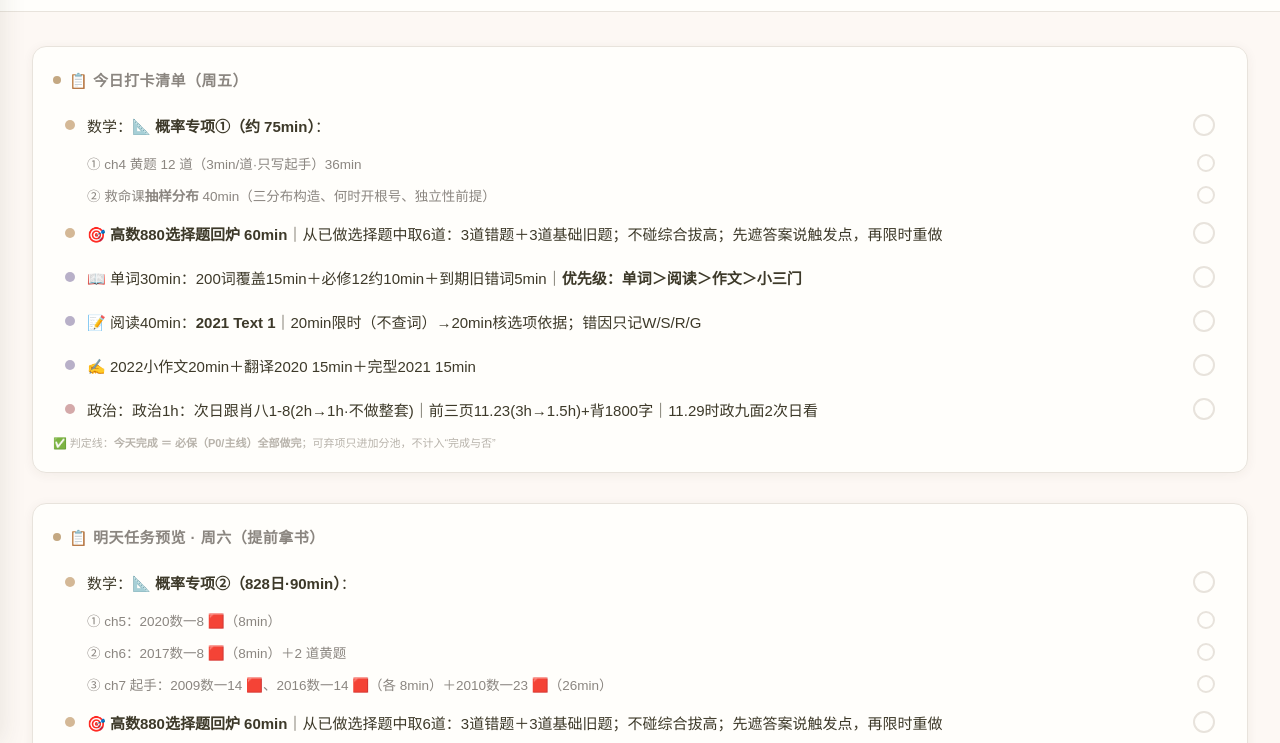
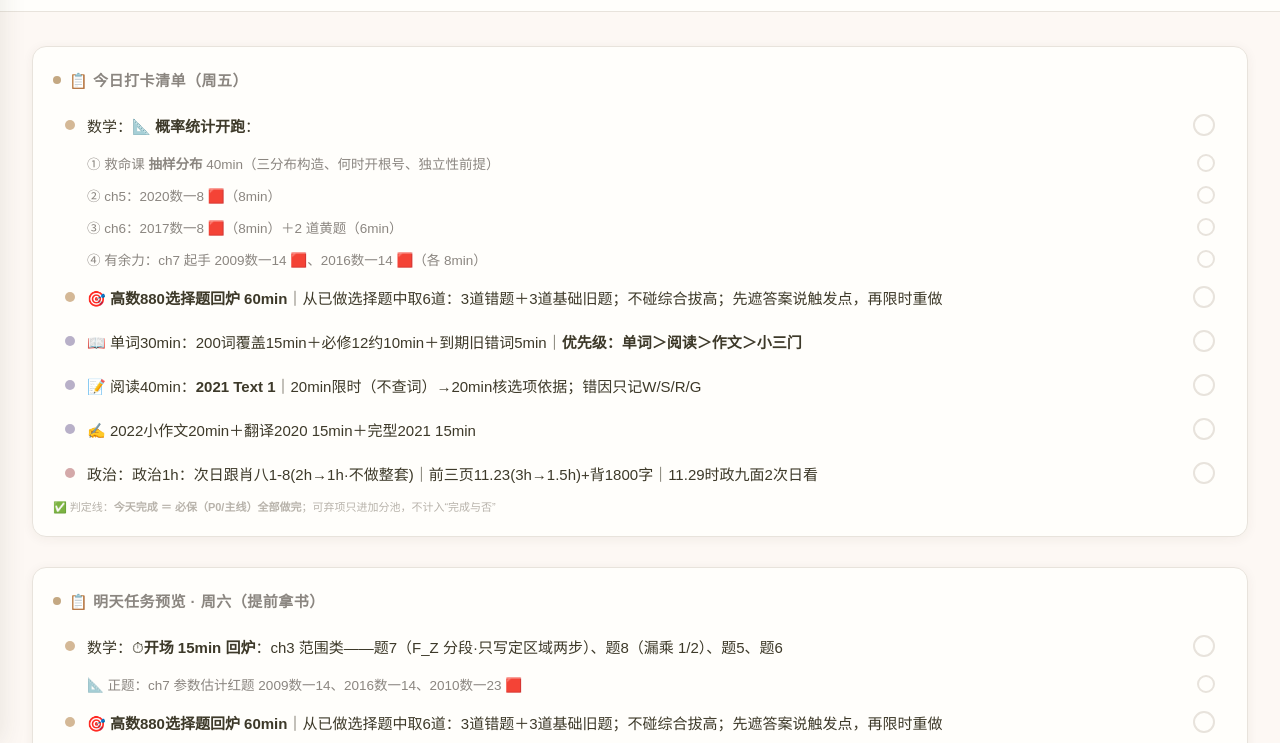
Before and after one commit to zkbear7/zhushou, a plain HTML site: page index.html in a window 1280 px wide. Shown: the part 57-800 px from the top of the page. Drawn offline with Linux system fonts and the light colour scheme; a small style sheet from the web is missing.

Commit message:
v204: 概率ch1-4回炉拆成每天开场15min(11.28-12.01)+11.27改抽样分布开跑

```diff
--- a/index.html
+++ b/index.html
@@ -746,11 +746,11 @@ const DAILY_TASKS = {
 };
 
 const MATH_OVERRIDE = {
-  '2026-11-27': '📐 <b>概率专项①（约 75min）</b>：① ch4 黄题 12 道（3min/道·只写起手）36min ② 救命课<b>抽样分布</b> 40min（三分布构造、何时开根号、独立性前提）',
-  '2026-11-28': '📐 <b>概率专项②（828日·90min）</b>：① ch5：2020数一8 🟥（8min）② ch6：2017数一8 🟥（8min）＋2 道黄题 ③ ch7 起手：2009数一14 🟥、2016数一14 🟥（各 8min）＋2010数一23 🟥（26min）',
-  '2026-11-29': '📐 <b>概率专项③＋线代复盘①（约 150min）</b>：① ch7 收口：2015数一23 🟥、2017数一23 🟥（各 26min）② ch8：2018数一8 🟥（8min）→ <b>概率✅</b> ③ 线代回炉第一批 15 条（4min/条）',
-  '2026-11-30': '📐 <b>线代复盘②（828日·90min）</b>：线代回炉第二批 15 条（相似/二次型·4min/条）60min ＋ 概率 ⭐3 道 20min',
-  '2026-12-01': '📐 <b>两科 ⭐ 二刷（约 60min）</b>：概率 ⭐ 全部口述第一步 30min ＋ 线代 ⭐ 抽 8 条重做 30min ｜明天起进套卷',
+  '2026-11-27': '📐 <b>概率统计开跑</b>：① 救命课 <b>抽样分布</b> 40min（三分布构造、何时开根号、独立性前提）② ch5：2020数一8 🟥（8min）③ ch6：2017数一8 🟥（8min）＋2 道黄题（6min）④ 有余力：ch7 起手 2009数一14 🟥、2016数一14 🟥（各 8min）',
+  '2026-11-28': '⏱<b>开场 15min 回炉</b>：ch3 范围类——题7（F_Z 分段·只写定区域两步）、题8（漏乘 1/2）、题5、题6｜📐 正题：ch7 参数估计红题 2009数一14、2016数一14、2010数一23 🟥',
+  '2026-11-29': '⏱<b>开场 15min 回炉</b>：ch3 题1（蒙对）、伽马函数三行、数三题（条件密度两段范围）＋ ch1 题3（P(AB)≤P(A∪B)）、题5（字母核对）｜📐 正题：ch7 收口 2015数一23、2017数一23 🟥（各 26min）＋ ch8 2018数一8 🟥 → <b>概率✅</b>｜线代回炉第一批 15 条',
+  '2026-11-30': '⏱<b>开场 15min 回炉</b>：ch1 题6（P(AB)=0⇒互斥）＋ ch4 题2（由 C 认 P(1)）、题8（组合数＋级数求和）｜📐 正题：线代回炉第二批 15 条（相似/二次型·4min/条）',
+  '2026-12-01': '⏱<b>开场 15min 回炉</b>：ch4 题15（x²≠y² 边缘表）、题17（卡住的）｜📐 正题：概率 ⭐ 全部口述第一步 30min ＋ 线代 ⭐ 抽 8 条重做 30min ｜明天起进套卷',
 };
 
 function getDailyMathTask(date) {
--- a/sw.js
+++ b/sw.js
@@ -301,7 +301,8 @@
 //               12.02 起恢复套卷；11.29 的 2022 套卷取消
 // v203 (11.26): 数学套卷定为 22-26 五套真题（12.03/12.07/12.11/12.14/12.16），不做李林；
 //               每套留 3 天：3h 全真 → 2.5h 订正（分科目归因） → 次日重写错题第一步
-const CACHE_NAME = 'kaoyan-helper-v203';
+// v204 (11.27): 概率 ch1-ch4 回炉拆成每天开场 15min（11.28-12.01 四天）；11.27 改为抽样分布课+ch5/ch6 开跑
+const CACHE_NAME = 'kaoyan-helper-v204';
 const urlsToCache = [
   '/',
   '/index.html',
```
